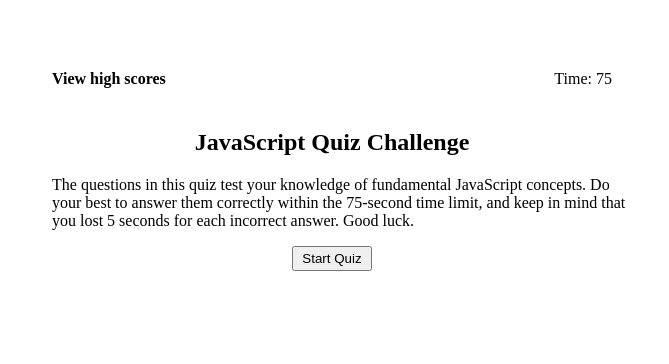
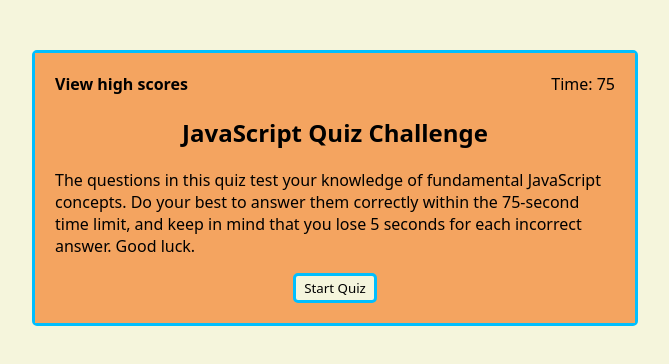
Before and after one commit to GimmeKitties711/challenge_4-timed_javascript_quiz, a plain HTML site: page index.html in a window 1280 px wide. Shown: the whole page, without its empty margins (18-687 px from the left). Drawn offline with Linux system fonts and the light colour scheme.

Commit message:
added styling to page

```diff
--- a/Assets/script.js
+++ b/Assets/script.js
@@ -418,7 +418,8 @@ function appendStatus(page, value, questionCount) {
         statusElem.style.color = 'red';
     }
     if (questionCount < questions.length) {
-        statusElem.style.margin = '10px 20px';
+        statusElem.style.margin = '10px 20px 0 20px';
+        statusElem.style.paddingBottom = '5px';
     }
     page.appendChild(statusElem);
     if (questionCount === questions.length) {
--- a/Assets/style.css
+++ b/Assets/style.css
@@ -1,20 +1,36 @@
 :root {
-    --window-width: 600px;
+    --window_width: 600px;
+    --font_family: system-ui, 'Lucida Sans', Arial, 'Trebuchet MS', sans-serif;
+    --bg_color: beige;
+    --border: 3px solid deepskyblue;
+    --border_radius: 5px;
+    --hover_color: deepskyblue;
 }
 
 body {
+    font-family: var(--font_family);
+    max-width: var(--window_width);
     margin: 50px 0 0 50px; /* top right bottom left */
+    background-color: var(--bg_color);
+    border: var(--border);
+    border-radius: var(--border_radius);
+}
+
+.header, #home-container, #quiz-container, #quiz-completed-container, #high-scores-container {
+    background-color: sandybrown;
 }
 
 .header {
-    max-width: var(--window-width);
+    max-width: var(--window_width);
 }
 
+/*
 @media only screen and (max-width: 360px) {
     .header {
         height: 150px;
     }
 }
+*/
 
 .header h4 {
     display: inline-block;
@@ -32,21 +48,33 @@ body {
 }
 
 #high-scores-shorter:hover, #high-scores-longer:hover {
-    color: #79ab49;
+    background-color: var(--bg_color);
+    border: var(--border);
+    border-radius: var(--border_radius);
+    padding: 0 20px 5px 20px;
     cursor: default;
 }
 
 #home-container {
-    max-width: var(--window-width);
+    max-width: var(--window_width);
+    padding-bottom: 20px;
 }
 
 #home-container h2 {
     display: flex;
     justify-content: center;
+    margin-top: 0;
+}
+
+@media only screen and (max-width: 350px) {
+    #home-container h2 {
+        padding-left: 20px;
+    }
 }
 
 #quiz-instructions {
-    padding-left: 20px;
+    /*padding-left: 20px;*/
+    padding: 0 20px 0 20px;
 }
 
 #start-quiz-btn {
@@ -62,15 +90,24 @@ body {
 #quiz-container {
     display: none;
     max-width: 600px;
-    max-height: 800px;
+    /*max-height: 800px;*/
+    padding-bottom: 5px;
 }
 
 #current-question {
     margin: 0 0 20px 20px;
 }
 
+button {
+    font-family: var(--font_family);
+    background-color: var(--bg_color);
+    border: var(--border);
+    border-radius: var(--border_radius);
+}
+
 button:hover {
-    background-color: #79ab49;
+    background-color: var(--hover_color);
+    border-color: black;
 }
 
 #quiz-container button {
@@ -84,7 +121,11 @@ button:hover {
 
 #quiz-completed-container {
     display: none;
-    margin-left: 20px;
+    padding: 0 0 10px 20px;
+}
+
+#quiz-completed {
+    margin-top: 0;
 }
 
 #submit-score {
@@ -93,5 +134,9 @@ button:hover {
 
 #high-scores-container {
     display: none;
-    margin-left: 20px;
+    padding-left: 20px;
 }
+
+#high-scores-container h2 {
+    margin-top: 0;
+}
--- a/index.html
+++ b/index.html
@@ -18,7 +18,7 @@
 
     <div id="home-container">
         <h2>JavaScript Quiz Challenge</h2>
-        <p id="quiz-instructions">The questions in this quiz test your knowledge of fundamental JavaScript concepts. Do your best to answer them correctly within the 75-second time limit, and keep in mind that you lost 5 seconds for each incorrect answer. Good luck.</p>
+        <p id="quiz-instructions">The questions in this quiz test your knowledge of fundamental JavaScript concepts. Do your best to answer them correctly within the 75-second time limit, and keep in mind that you lose 5 seconds for each incorrect answer. Good luck.</p>
         <button id="start-quiz-btn" href="#quiz-container">
             <p>Start Quiz</p>
         </button>
```
